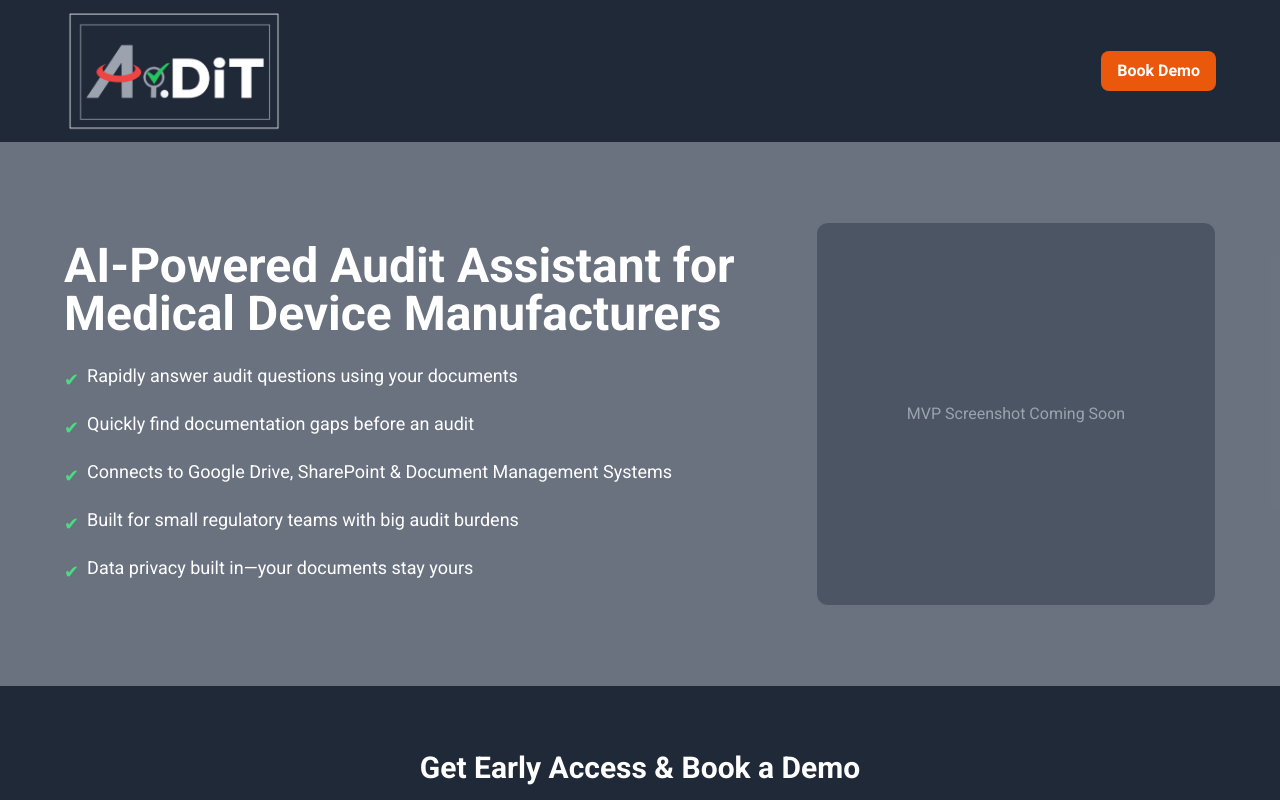
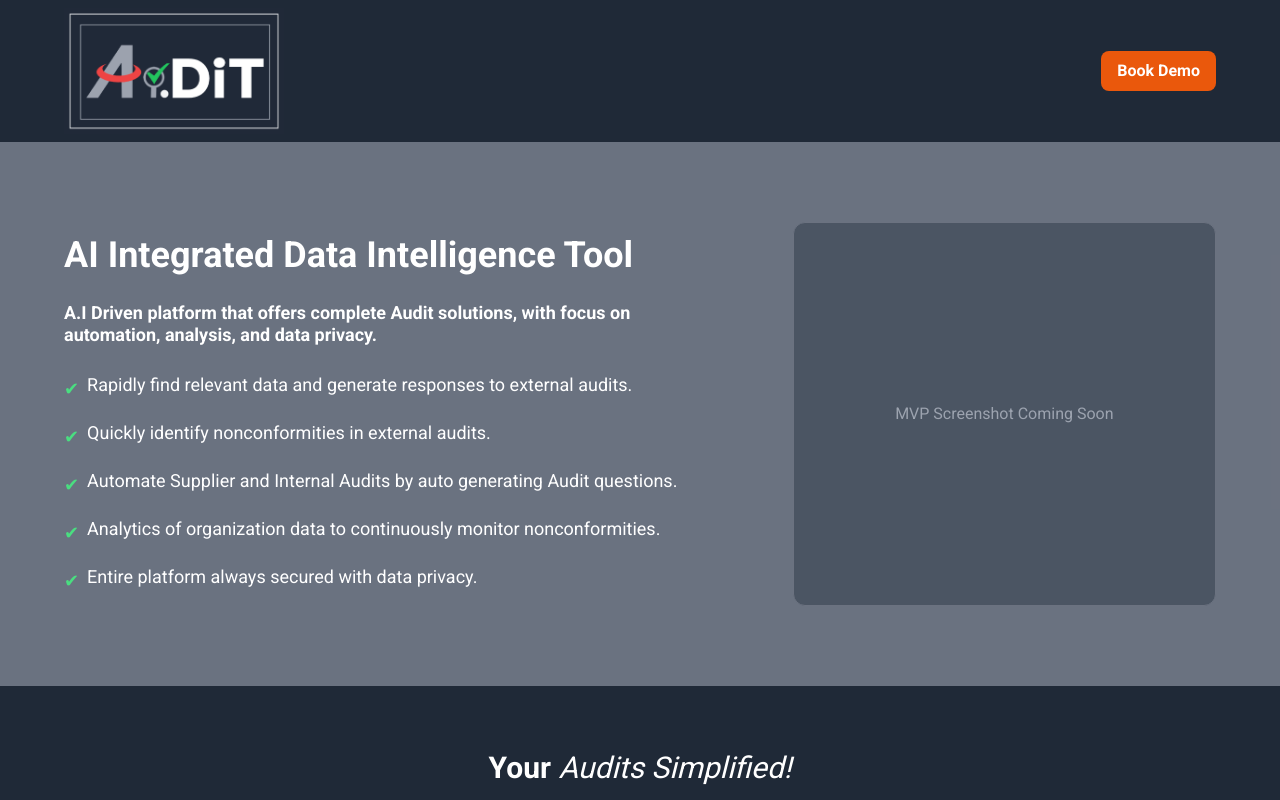
Before and after one commit to deepsun80/aidit-landing-page, a Next.js app: page / in a window 1280 px wide. Shown: the top 800 px of the page. Built offline with nearby package versions, Linux system fonts and the light colour scheme.

Commit message:
additional updates

```diff
--- a/src/app/page.tsx
+++ b/src/app/page.tsx
@@ -73,16 +73,20 @@ export default function HomePage() {
 
         {/* Content */}
         <div className='relative z-10 max-w-2xl'>
-          <h1 className='text-4xl md:text-5xl font-extrabold mb-6 leading-tight'>
-            AI-Powered Audit Assistant for Medical Device Manufacturers
+          <h1 className='text-4xl font-extrabold mb-6 leading-tight'>
+            AI Integrated Data Intelligence Tool
           </h1>
+          <p className='text-lg font-semibold mb-6 leading-tight'>
+            A.I Driven platform that offers complete Audit solutions, with focus
+            on automation, analysis, and data privacy.
+          </p>
           <ul className='space-y-4 text-lg'>
             {[
-              'Rapidly answer audit questions using your documents',
-              'Quickly find documentation gaps before an audit',
-              'Connects to Google Drive, SharePoint & Document Management Systems',
-              'Built for small regulatory teams with big audit burdens',
-              'Data privacy built in—your documents stay yours',
+              'Rapidly find relevant data and generate responses to external audits.',
+              'Quickly identify nonconformities in external audits.',
+              'Automate Supplier and Internal Audits by auto generating Audit questions.',
+              'Analytics of organization data to continuously monitor nonconformities.',
+              'Entire platform always secured with data privacy.',
             ].map((item, idx) => (
               <li key={idx} className='flex items-start gap-2'>
                 <span className='text-green-400 mt-1'>✔</span>
@@ -100,10 +104,13 @@ export default function HomePage() {
 
       {/* Form Section */}
       <section ref={formRef} className='bg-gray-800 px-6 lg:px-16 py-16'>
-        <div className='max-w-2xl mx-auto text-center'>
-          <h2 className='text-3xl font-bold mb-6'>
+        <div className='max-w-3xl mx-auto text-center'>
+          <h2 className='text-3xl font-bold mb-3'>
+            Your <span className='font-medium italic'>Audits Simplified!</span>
+          </h2>
+          <p className='text-2xl font-bold mb-6'>
             Get Early Access & Book a Demo
-          </h2>
+          </p>
           {submitted ? (
             <p className='text-green-400 text-xl'>
               Thanks! We&apos;ll be in touch soon.
```
